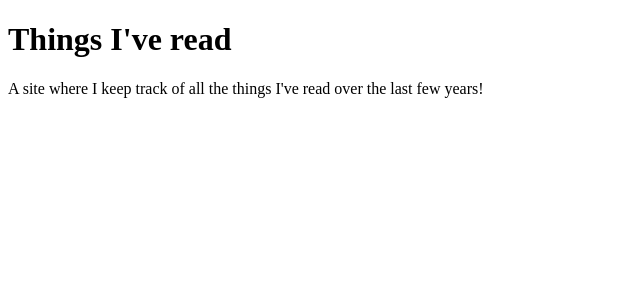
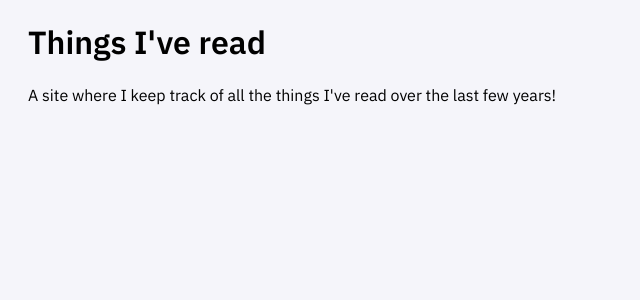
Before and after one commit to lesterong/readings, a Django app: page / in a window 1280 px wide. Shown: the top 300 px of the page, without its empty margins (0-640 px from the left). Run offline with Django 4.2, Linux system fonts and the light colour scheme; data that the repository does not hold is empty.

Commit message:
Update styles

```diff
--- a/static/style.css
+++ b/static/style.css
@@ -1,3 +1,22 @@
 :root {
     color-scheme: light dark;
+    font-family: 'IBM Plex Sans', serif;
+    font-size: 1rem;
+    background-color: #f5f5fa;
+    color: #000;
 }
+
+body {
+    padding: 0 20px;
+}
+
+ul {
+    padding-left: 1rem;
+}
+
+@media (prefers-color-scheme: dark) {
+    :root {
+        background-color: #121212;
+        color: #f8f8f8;
+    }
+}
--- a/templates/base.html
+++ b/templates/base.html
@@ -5,6 +5,9 @@
     <meta name="viewport"
           content="width=device-width, user-scalable=no, initial-scale=1.0, maximum-scale=1.0, minimum-scale=1.0">
     <meta http-equiv="X-UA-Compatible" content="ie=edge">
+    <link rel="preconnect" href="https://fonts.googleapis.com">
+    <link rel="preconnect" href="https://fonts.gstatic.com" crossorigin>
+    <link href="https://fonts.googleapis.com/css2?family=IBM+Plex+Sans:ital,wght@0,400;0,600;1,400&display=swap" rel="stylesheet">
     {% load static %}
     <link rel="stylesheet" href={% static 'style.css' %}>
     <title>{% block title %}{% endblock %} | Lester Ong</title>
```
